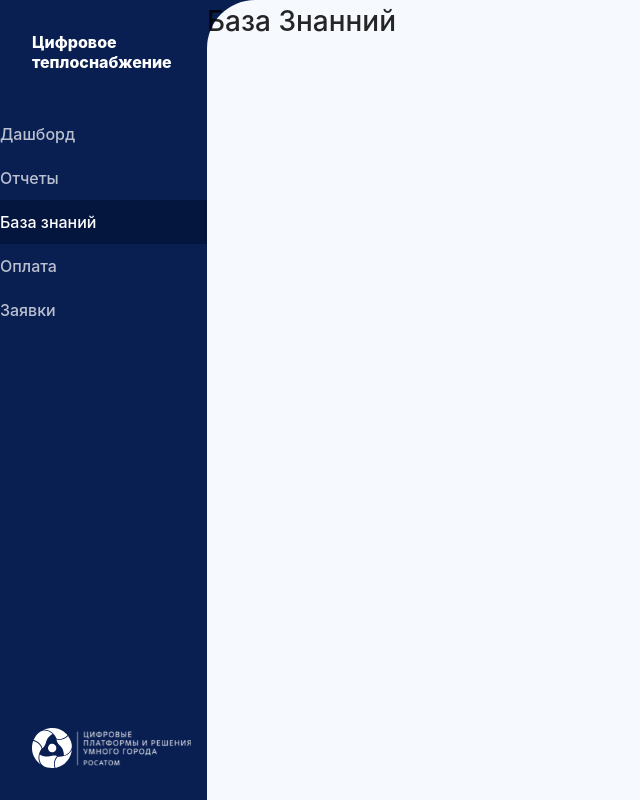
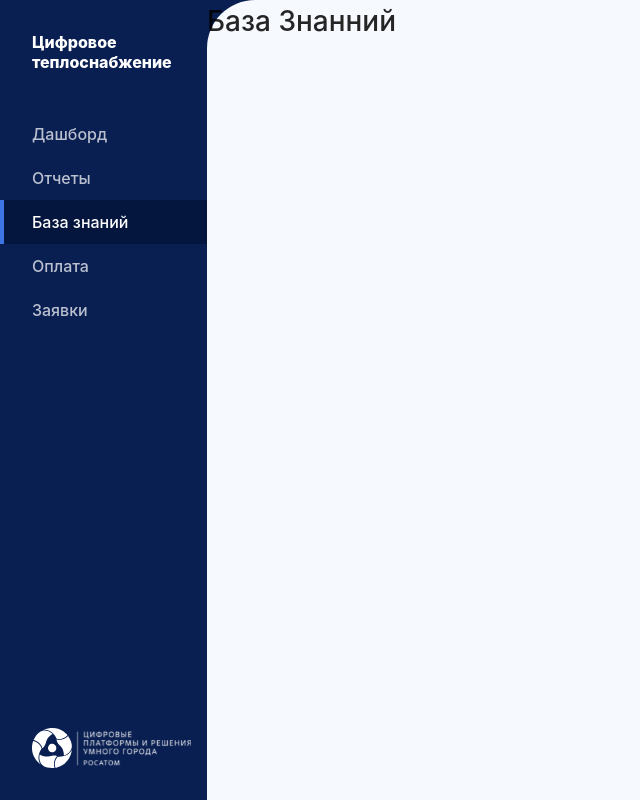
Before and after one commit to zupra/rirboard, a Nuxt app: page /baza-znanii in a window 1280 px wide. Shown: the whole page, without its empty margins (0-640 px from the left). Built offline with nearby package versions, Linux system fonts and the light colour scheme.

Commit message:
update package

```diff
--- a/components/MainAside.vue
+++ b/components/MainAside.vue
@@ -8,14 +8,20 @@ nav.app-main-sidebar-aside__nav
       nuxt-link.app-main-sidebar-aside__link-item.flex(
         :to="It.link"
       )
-
-        img(:src="It.img")
-        span {{ It.name }}
+        .app-main-sidebar-aside__active-link-marker(
+          :class="{'app-main-sidebar-aside__active-link_blue-marker': $route.fullPath === It.link}"
+          )
+        div.app-main-sidebar-aside__link-item-content
+          img(:src="It.img")
+          span {{ It.name }}
 </template>
 
 <script>
 export default {
   name: "MainAside",
+  mounted() {
+    console.log(this.$route.fullPath)
+  },
   data() {
     return {
       links: [
@@ -52,8 +58,6 @@ export default {
 
 <style scoped lang="stylus">
 .app-main-sidebar-aside__link-item
-  padding-top: 12px
-  padding-bottom: 12px
   font-style: normal;
   font-weight: 500;
   font-size: 16px;
@@ -63,15 +67,19 @@ export default {
   &:hover
     background: #04153E
     opacity: 0.92;
+.app-main-sidebar-aside__link-item-content
+  padding-top: 12px
+  padding-bottom: 12px
+  margin-left 28px
 .nuxt-link-active
   opacity 1
   background: #04153E
 .app-main-sidebar-aside__ul
   margin: 0
   padding: 0
-.test
+.app-main-sidebar-aside__active-link-marker
   width 4px
+  height 44px
+.app-main-sidebar-aside__active-link_blue-marker
   background #3D75E4
-  height 100%
-  margin-right 28px
 </style>
--- a/package.json
+++ b/package.json
@@ -3,7 +3,7 @@
   "version": "1.0.0",
   "private": true,
   "scripts": {
-    "dev": "nuxt",
+    "dev": "nuxt --port 9000",
     "build": "nuxt build",
     "start": "nuxt start",
     "generate": "nuxt generate",
```
